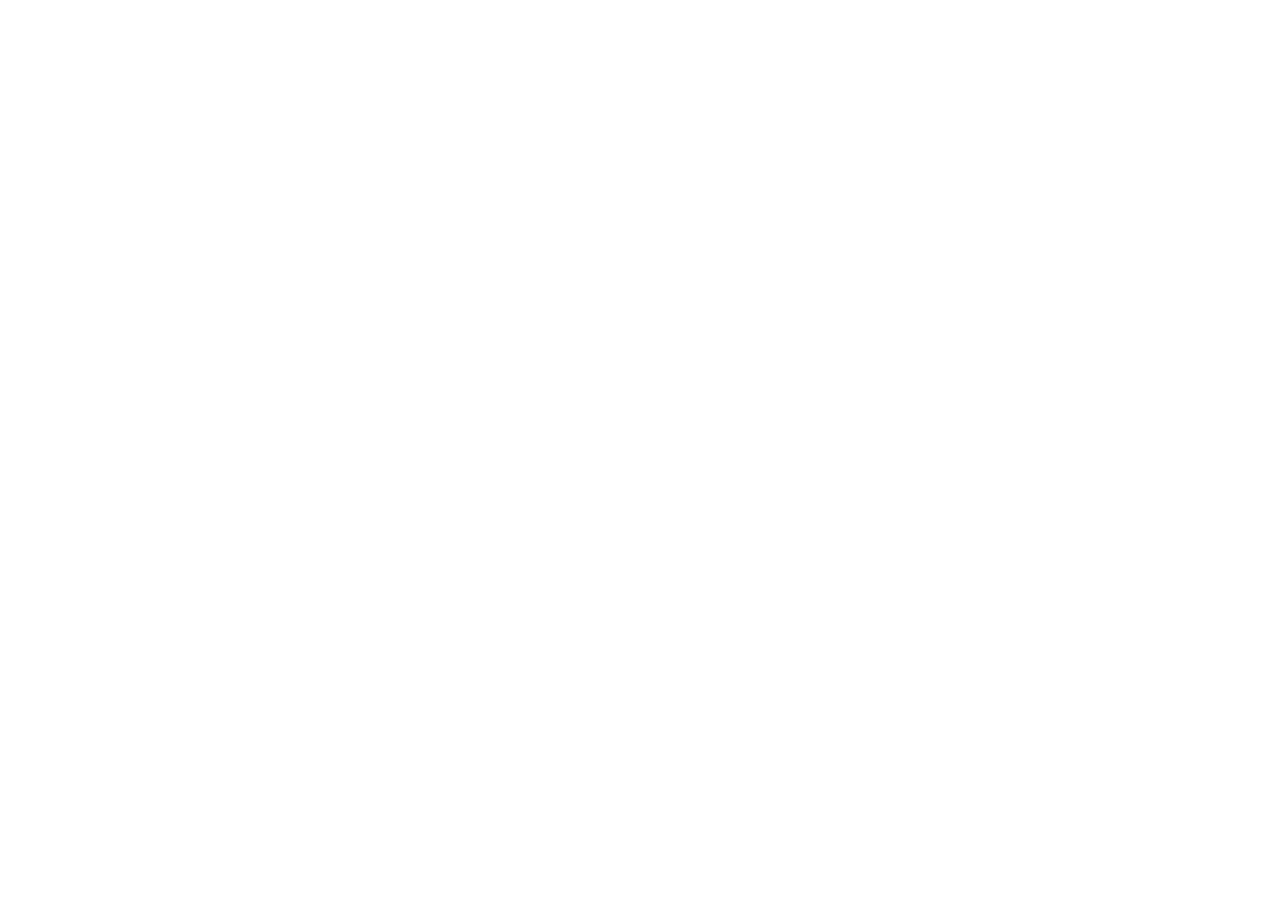
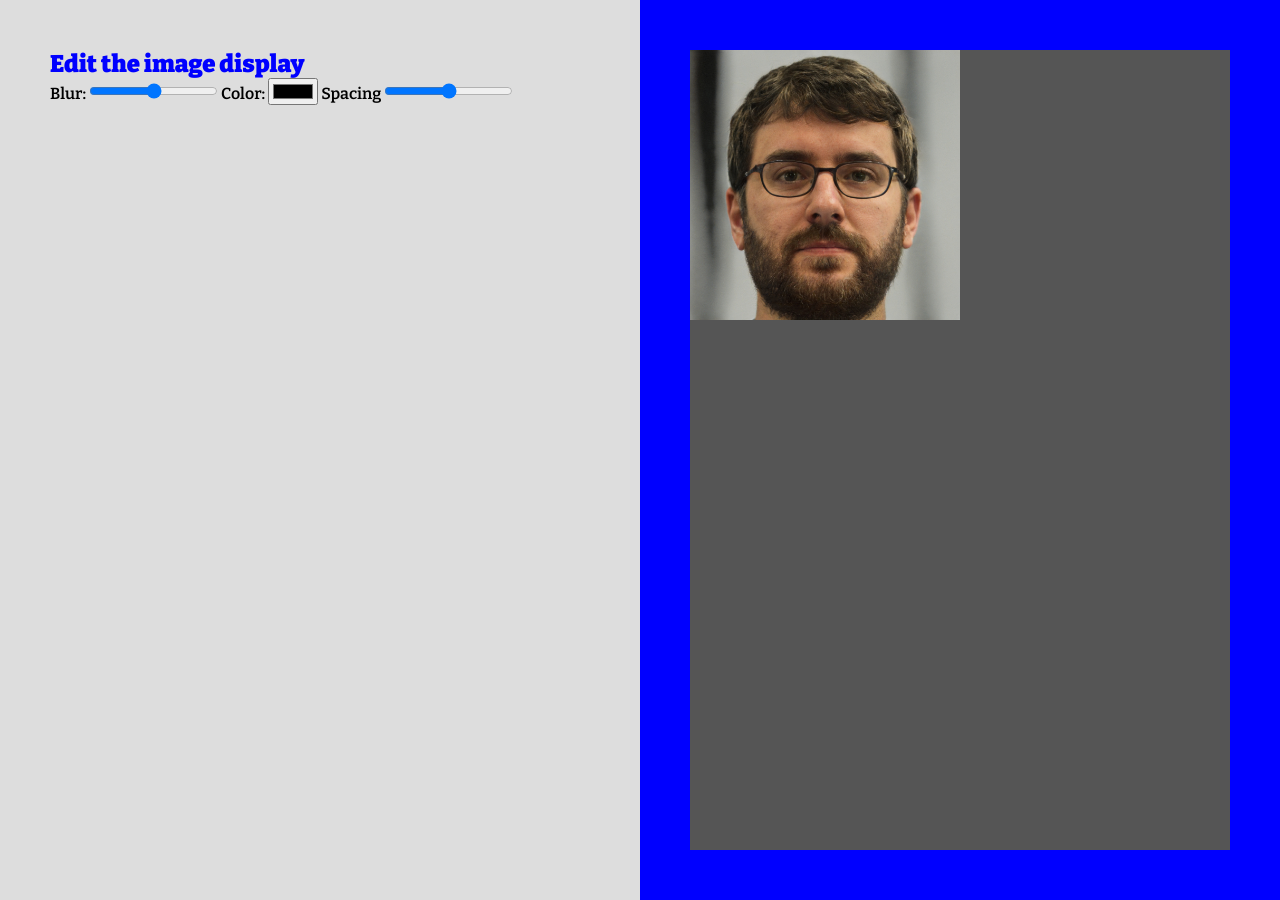
Before and after one commit to bagaski/bagaski-js-30, a plain HTML site: page 03-control-css-variables/index.html in a window 1280 px wide. Before the commit the page ends 800 px from the top, so only its background shows below. Drawn offline with nearby package versions, Linux system fonts and the light colour scheme; a web font is replaced by a local one.

Commit message:
css done

```diff
--- a/03-control-css-variables/index.html
+++ b/03-control-css-variables/index.html
@@ -1,10 +1,29 @@
 <!DOCTYPE html>
 <html lang="en" dir="ltr">
   <head>
+    <link rel="stylesheet" href="style.css">
     <meta charset="utf-8">
     <title>Control CSS variables with JS</title>
   </head>
   <body>
-
+    <main class="container">
+      <section class="controls">
+        <h1>Edit the image display</h1>
+        <form class="inputs">
+          <label for="blur">Blur:</label>
+          <input type="range" name="blur" value="">
+          <label for="colors">Color:</label>
+          <input type="color" name="colors" value="">
+          <label for="space">Spacing</label>
+          <input type="range" name="space" value="">
+        </form>
+      </section>
+      <section class="display">
+        <div class="card">
+          <img src="image-tpde.jpg" alt="photo of a man does not exist" width="50%">
+        </div>
+      </section>
+    </main>
+    <script src="script.js"></script>
   </body>
 </html>
--- a/03-control-css-variables/script.js
+++ b/03-control-css-variables/script.js
@@ -0,0 +1 @@
+console.log('hello world')
--- a/03-control-css-variables/style.css
+++ b/03-control-css-variables/style.css
@@ -1,5 +1,52 @@
+@import url('https://fonts.googleapis.com/css2?family=Bitter:ital,wght@0,600;0,900;1,500&family=Castoro&family=Langar&family=Questrial&display=swap');
+
+
+/*
+font-family: 'Bitter', serif;
+
+font-family: 'Castoro', serif;
+
+font-family: 'Langar', cursive;
+
+font-family: 'Questrial', sans-serif;
+*/
+
 :root {
-  --monochrome: #f90000;
-  --spacing: 10px;
+  --monochrome: blue;
+  --spacing: 50px;
   --blur: 10px;
+  --font: 'Bitter', serif;
 }
+
+* {
+  margin: 0;
+}
+
+.container {
+  display: flex;
+  flex-direction: row;
+  box-sizing: border-box;
+}
+
+.display {
+  width: 50vw;
+  height: 100vh;
+  background-color: #555;
+  border: var(--spacing) solid var(--monochrome);
+}
+
+.controls {
+  width: 50vw;
+  height: 100vh;
+  background-color: #ddd;
+  font-family: var(--font);
+  padding: var(--spacing);
+}
+
+.controls h1 {
+  color: var(--monochrome);
+}
+
+.inputs {
+
+}
```
Also changed, not shown: 03-control-css-variables/image-tpde.jpg (added).
